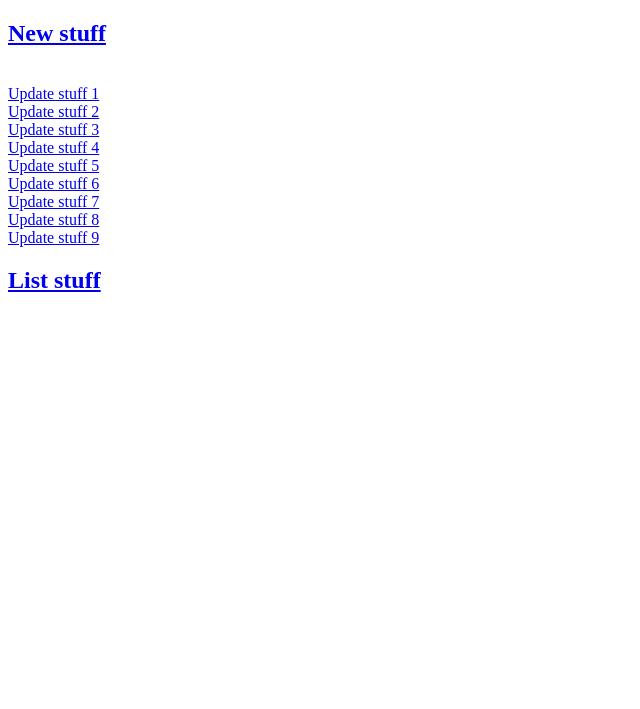
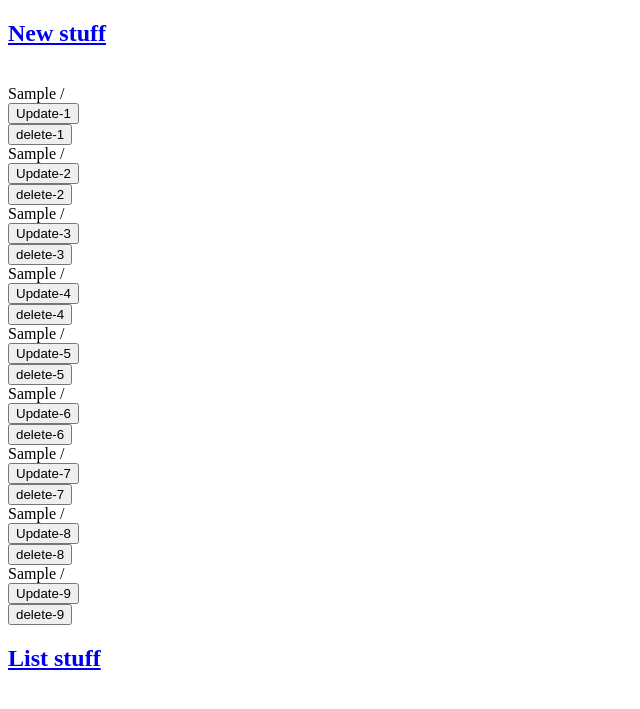
Before and after one commit to mateszummer/super-sprinter-3000-mateszummer, a Flask app: template templates/index.html in a window 1280 px wide. Shown: the top 709 px of the page, without its empty margins (0-640 px from the left). Run offline with Flask 2, Linux system fonts and the light colour scheme; the template is opened without the code that fills it: most values are stand-ins (such as "Sample title", 1, 10 or a date in 2020).

Commit message:
actions workin

```diff
--- a/save.csv
+++ b/save.csv
@@ -1,4 +1 @@
-111,111,111
-aa,aa,aa
-222,222,kjsdjf222
-xD,,
+AAA,AAA,AAA
--- a/server.py
+++ b/server.py
@@ -1,5 +1,6 @@
 from flask import Flask, render_template, redirect, request, session
 import csv
+import os
 
 app = Flask(__name__)
 
@@ -18,7 +19,8 @@ def read_csv():
 @app.route('/')
 def route_index():
     lst = len(read_csv())
-    return render_template('index.html', lst=lst)
+    lst_real= read_csv()
+    return render_template('index.html', lst=lst, lst_real=lst_real)
 @app.route('/edit-note')
 def route_edit():
     return render_template('edit.html')
@@ -42,6 +44,21 @@ def route_update_1(post_id):
     for i in range(1,(len(lst))):
         write_or_append_csv("a", lst[i])
     return redirect('/')
+@app.route("/delete/<int:post_id>")
+def route_delete(post_id):
+    lst = read_csv()
+    if len(lst)==1:
+        lst = None
+        filename = "save.csv"
+        f = open(filename, "w+")
+        f.close()
+    else:
+        lst.pop(post_id-1)
+        write_or_append_csv("w",lst[0])
+        for i in range(1,(len(lst))):
+            write_or_append_csv("a", lst[i])
+    return redirect('/')
+
 @app.route("/reach/<int:post_id>")
 def route_reach_1(post_id):
     lst = read_csv()
--- a/templates/index.html
+++ b/templates/index.html
@@ -6,9 +6,17 @@
     </head>
     <body>
         <h2><a href="/edit-note">New stuff</a></h2><br>
-        {% for i in range(1,lst+1) %}
-            <a href =reach/{{i}}> Update stuff {{i}}</a><br>
-        {%endfor%}
+            {% for i in range(1,lst+1) %}
+                {% for sublist in lst_real[i-1] %}
+                    {{sublist}} /
+                {%endfor%}
+                <form action=reach/{{i}}>
+                    <input type="submit" value=Update-{{i}} />
+                </form>
+                <form action=delete/{{i}}>
+                    <input type="submit" value=delete-{{i}} />
+                </form>
+            {%endfor%}
         <h2><a href ="/list"> List stuff</a></h2>
     </body>
 </html>
```
